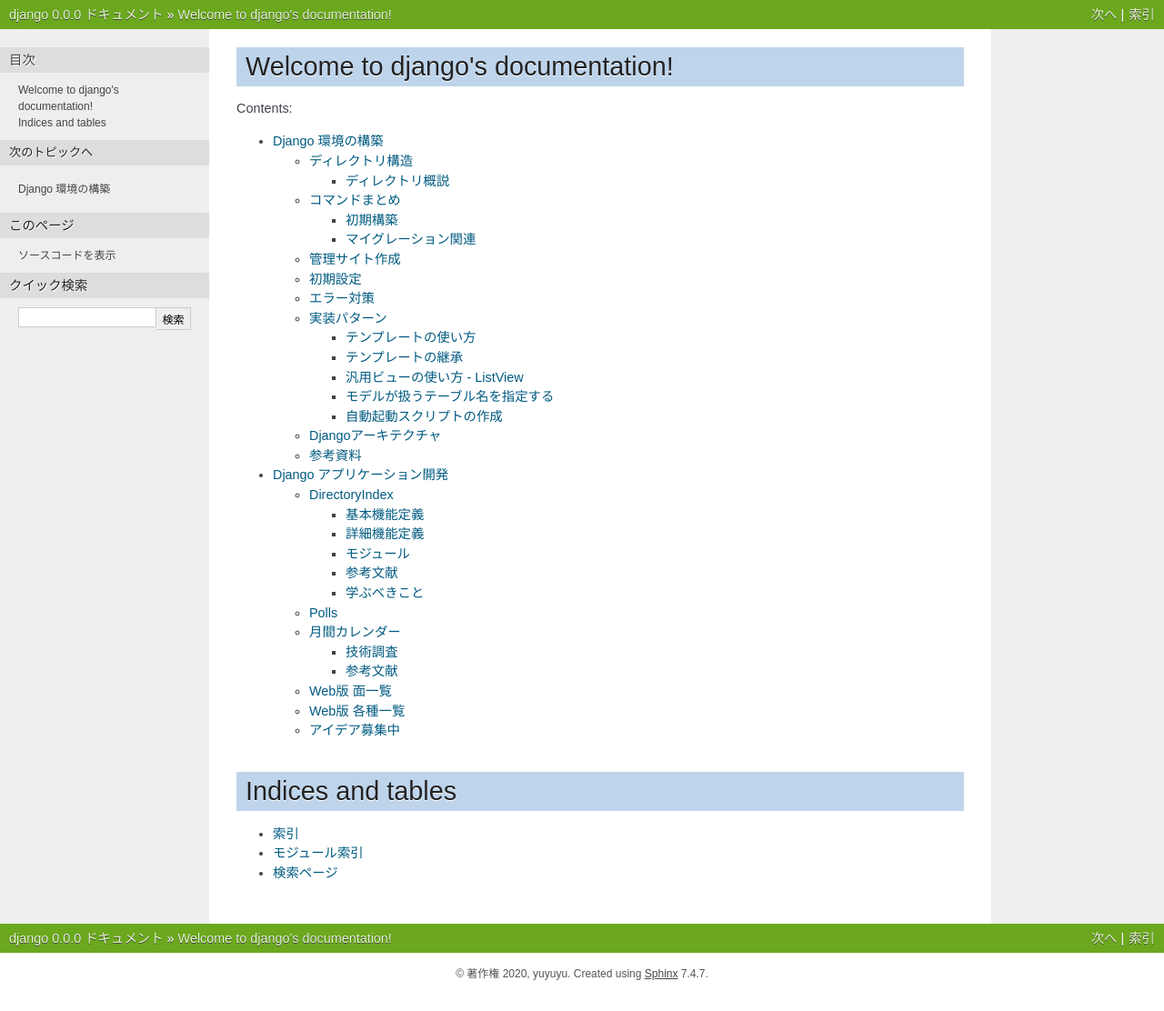
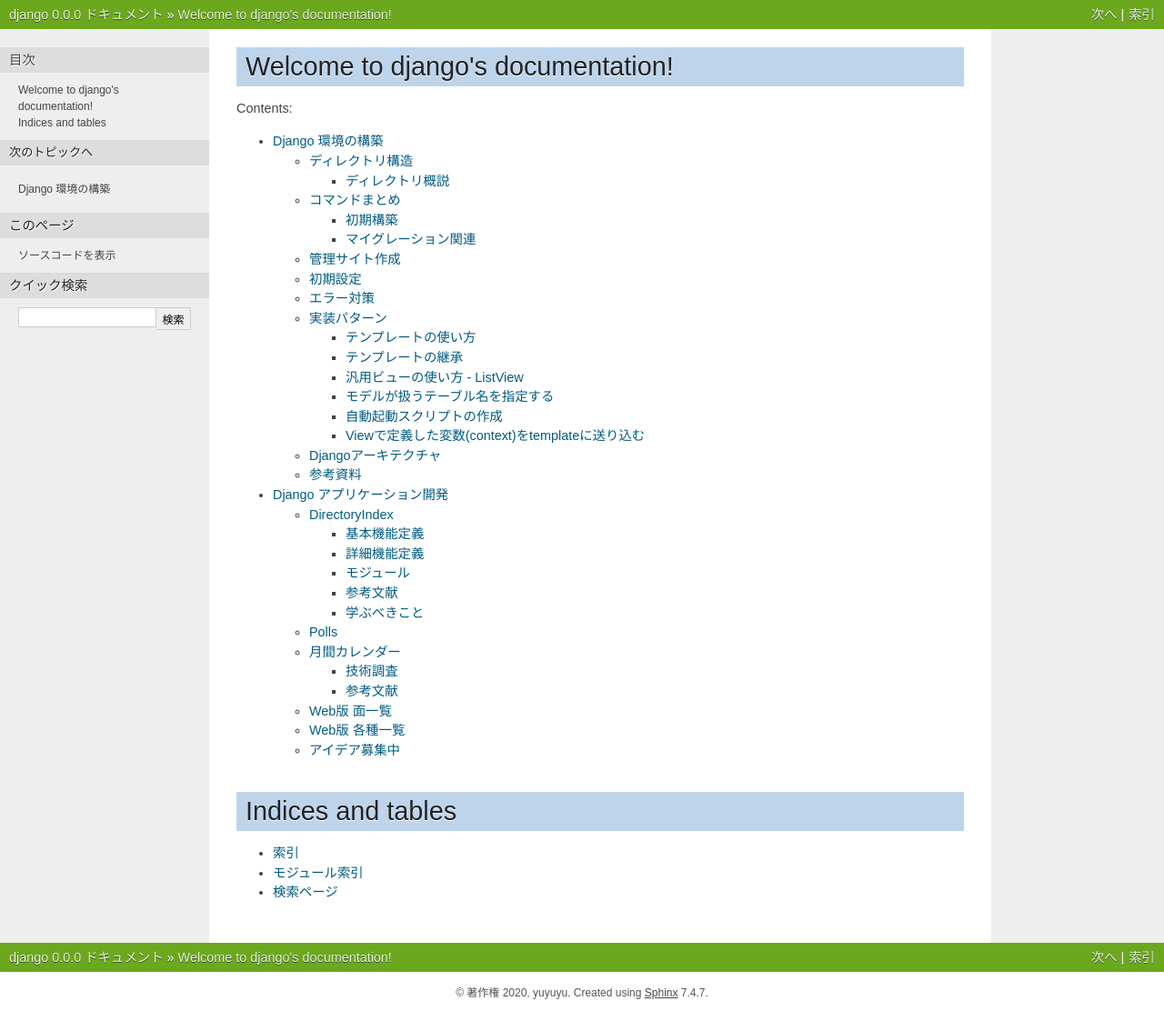
Before and after one commit to yuyuyu0706/sphinx, a Sphinx documentation site: the page built from django/source/index.rst, in a window 1280 px wide. Shown: the whole page at 91% size. Built offline with Sphinx 7.4.7, drawn with Linux system fonts in a browser that asks for light colours; before the commit the page ends 1091 px from its top, so only the background shows below that.

Commit message:
auto commit

```diff
--- a/django/source/work/page01.rst
+++ b/django/source/work/page01.rst
@@ -381,7 +382,7 @@ Django 環境の構築
           return self.name
 
 * `ListViewでモデルの一覧表示 <https://noumenon-th.net/programming/2019/11/15/django-listview/>`_
-
+* `汎用ビューでカウントする <https://narito.ninja/blog/detail/84/>`_
 
 モデルが扱うテーブル名を指定する
 ------------------------------------------
@@ -403,6 +404,11 @@ Django 環境の構築
 * Windowsバッチの場合
 * `python仮装環境でbatファイル作るとき <https://qiita.com/biz-nakashima001/items/377deee1f06c1addd445>`_
 
+Viewで定義した変数(context)をtemplateに送り込む
+------------------------------------------------------
+
+* <https://hodalog.com/how-to-pass-variables-to-django-template/>
+* <https://stackoverflow.com/questions/48544128/passing-django-queryset-in-views-to-template>
 
 Djangoアーキテクチャ
 =============================
```
Also changed, not shown: other parts of django/source/work/page01.rst (+1 -0 lines).
